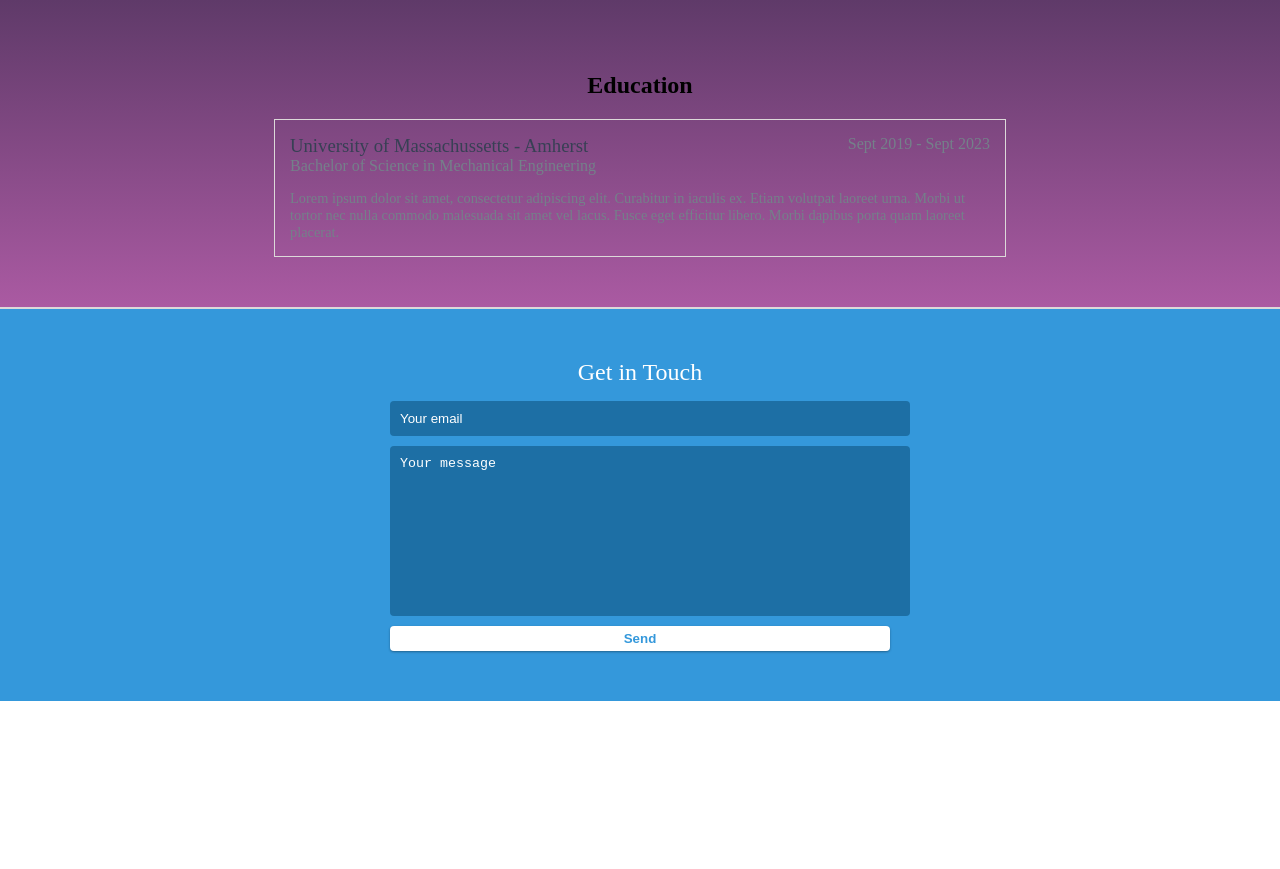
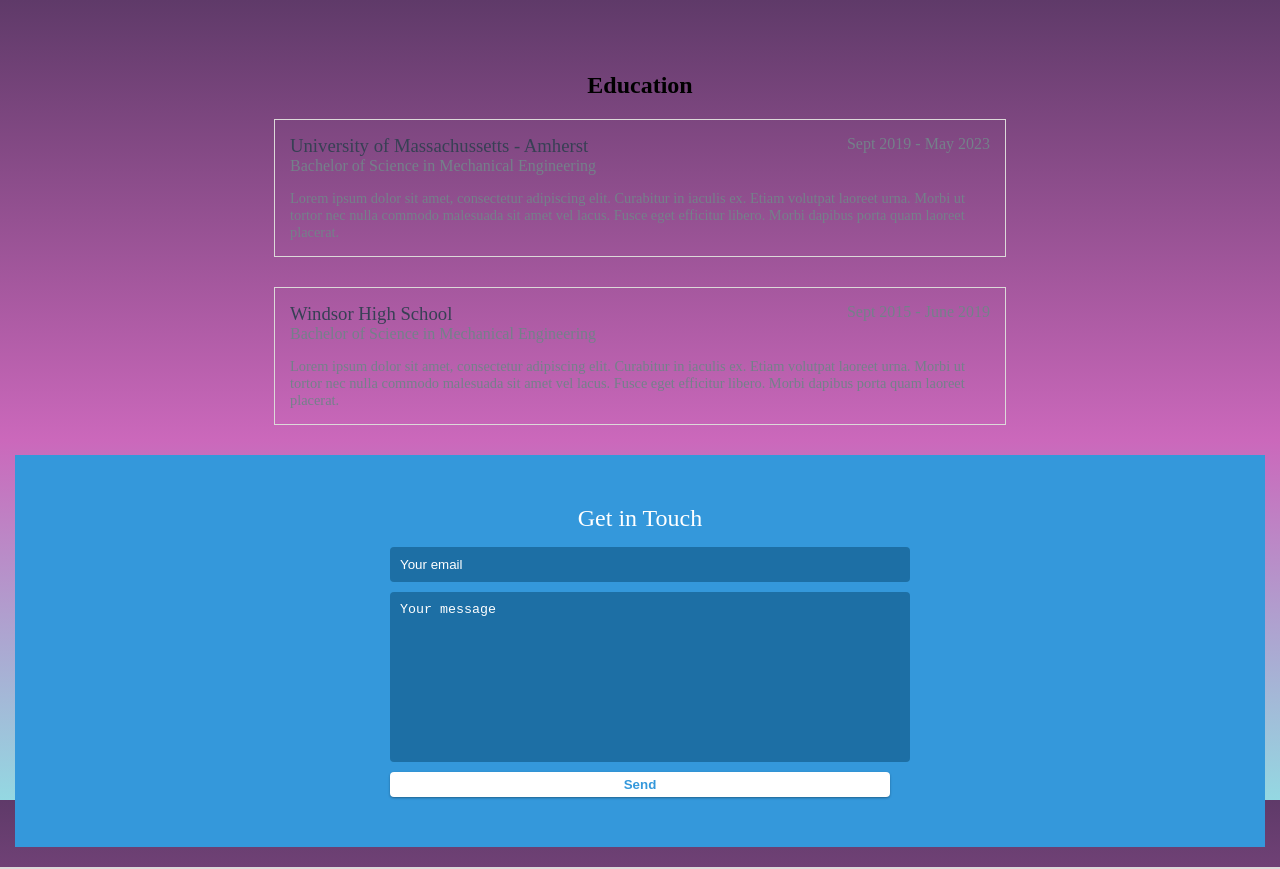
Before and after one commit to kadriw17/kadriw17.github.io, a plain HTML site: page about.html in a window 1280 px wide. Shown: the part 800-1669 px from the top of the page. Before the commit the page ends 1501 px from the top, so only its background shows below. Drawn offline with Linux system fonts and the light colour scheme.

Commit message:
Update about.html

```diff
--- a/about.html
+++ b/about.html
@@ -56,12 +56,22 @@
         <h2 class="heading">Education</h2>
         <div class="education-block">
             <h3>University of Massachussetts - Amherst</h3>
-            <span class="education-date">Sept 2019 - Sept 2023</span>
+            <span class="education-date">Sept 2019 - May 2023</span>
             <h4>Bachelor of Science in Mechanical Engineering</h4>
             <p>
                 Lorem ipsum dolor sit amet, consectetur adipiscing elit. Curabitur in iaculis ex. Etiam volutpat laoreet urna. Morbi ut tortor nec nulla commodo malesuada sit amet vel lacus. Fusce eget efficitur libero. Morbi dapibus porta quam laoreet placerat.
             </p>
+
         </div>
+
+        <div class="education-block">
+            <h3>Windsor High School</h3>
+            <span class="education-date">Sept 2015 - June 2019</span>
+            <h4>Bachelor of Science in Mechanical Engineering</h4>
+            <p>
+                Lorem ipsum dolor sit amet, consectetur adipiscing elit. Curabitur in iaculis ex. Etiam volutpat laoreet urna. Morbi ut tortor nec nulla commodo malesuada sit amet vel lacus. Fusce eget efficitur libero. Morbi dapibus porta quam laoreet placerat.
+            </p>
+
     </div>
     <!-- End #education -->
 
```
